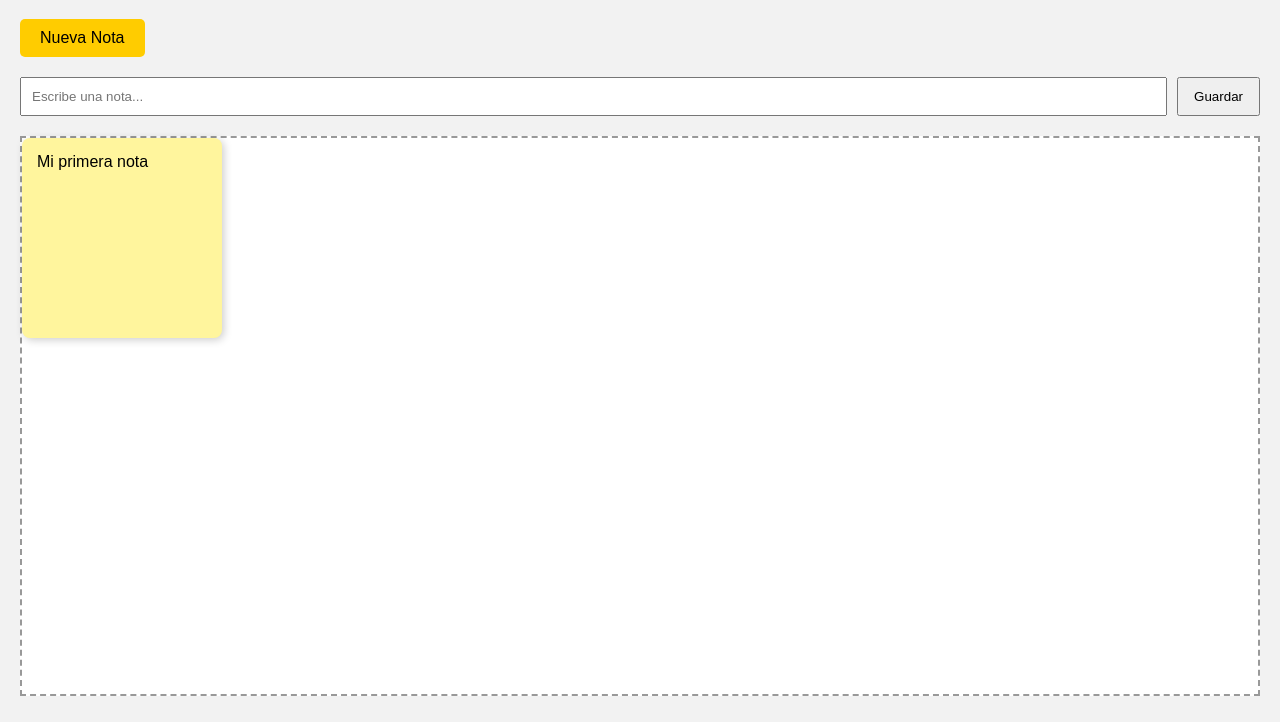
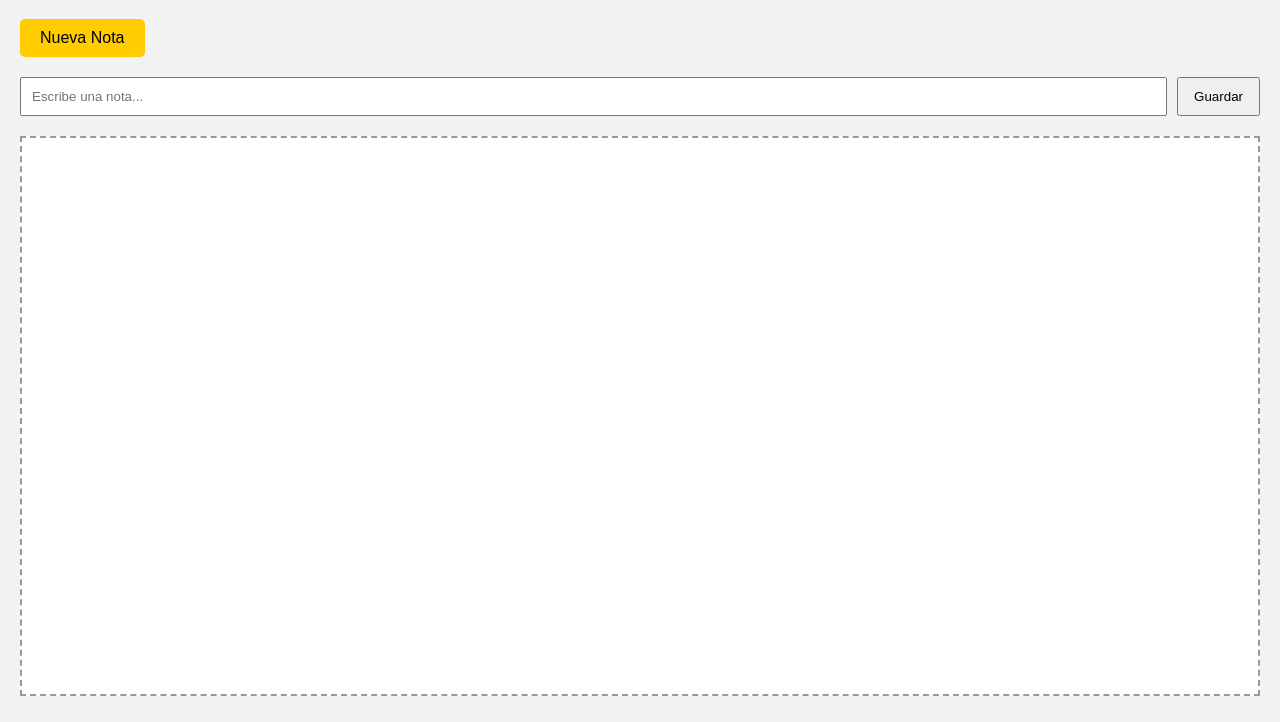
Before and after one commit to sarabenacherfakih/proyecto-firebase, a plain HTML site: page index.html in a window 1280 px wide. Shown: the part 78-800 px from the top of the page. Drawn offline with Linux system fonts and the light colour scheme.

Commit message:
Limpio la estructura del tablero

```diff
--- a/index.html
+++ b/index.html
@@ -29,8 +29,6 @@
 
         <section id="tablero">
 
-            <div class="nota"><p>Mi primera nota</p></div>
-
         </section>
 
     </main>
```
